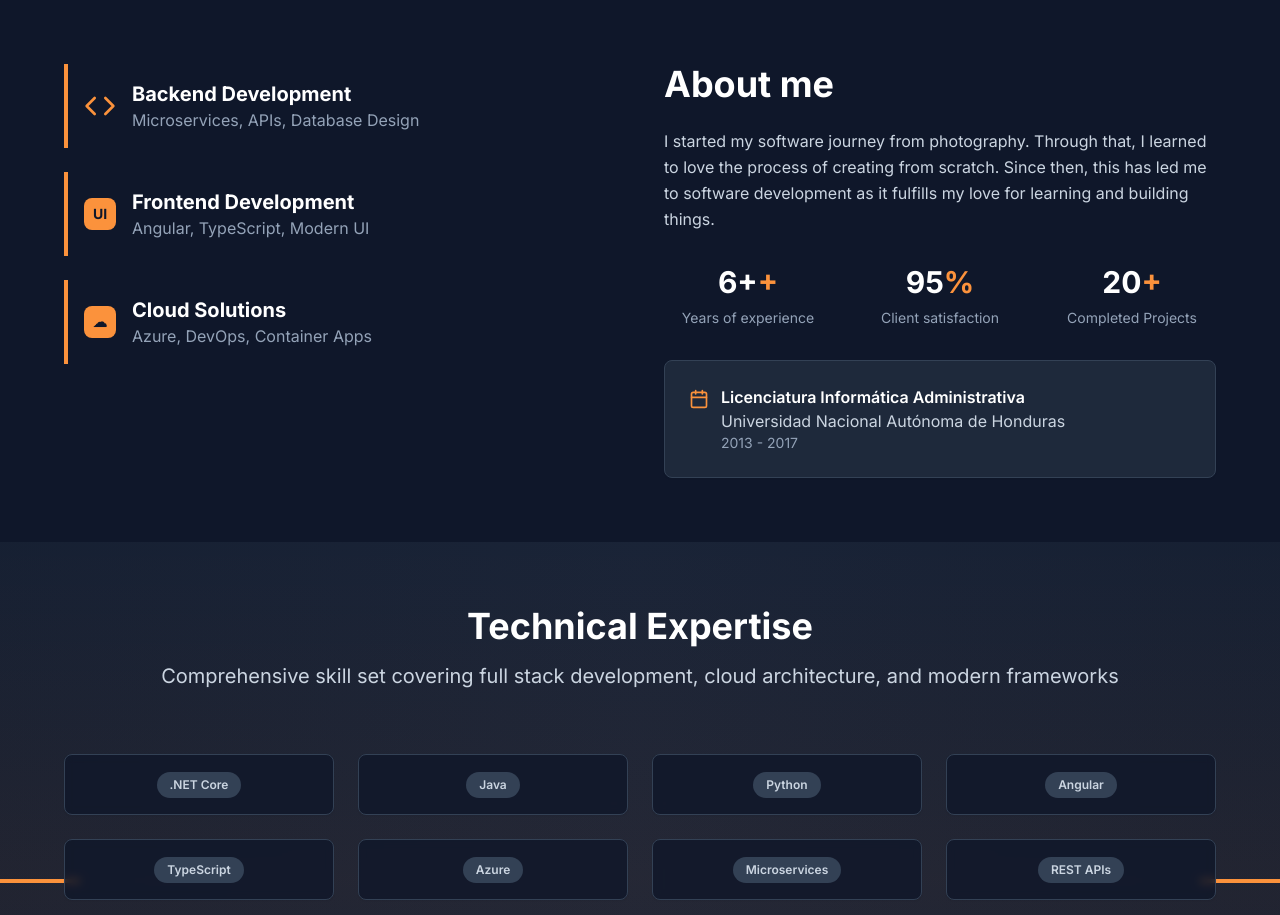
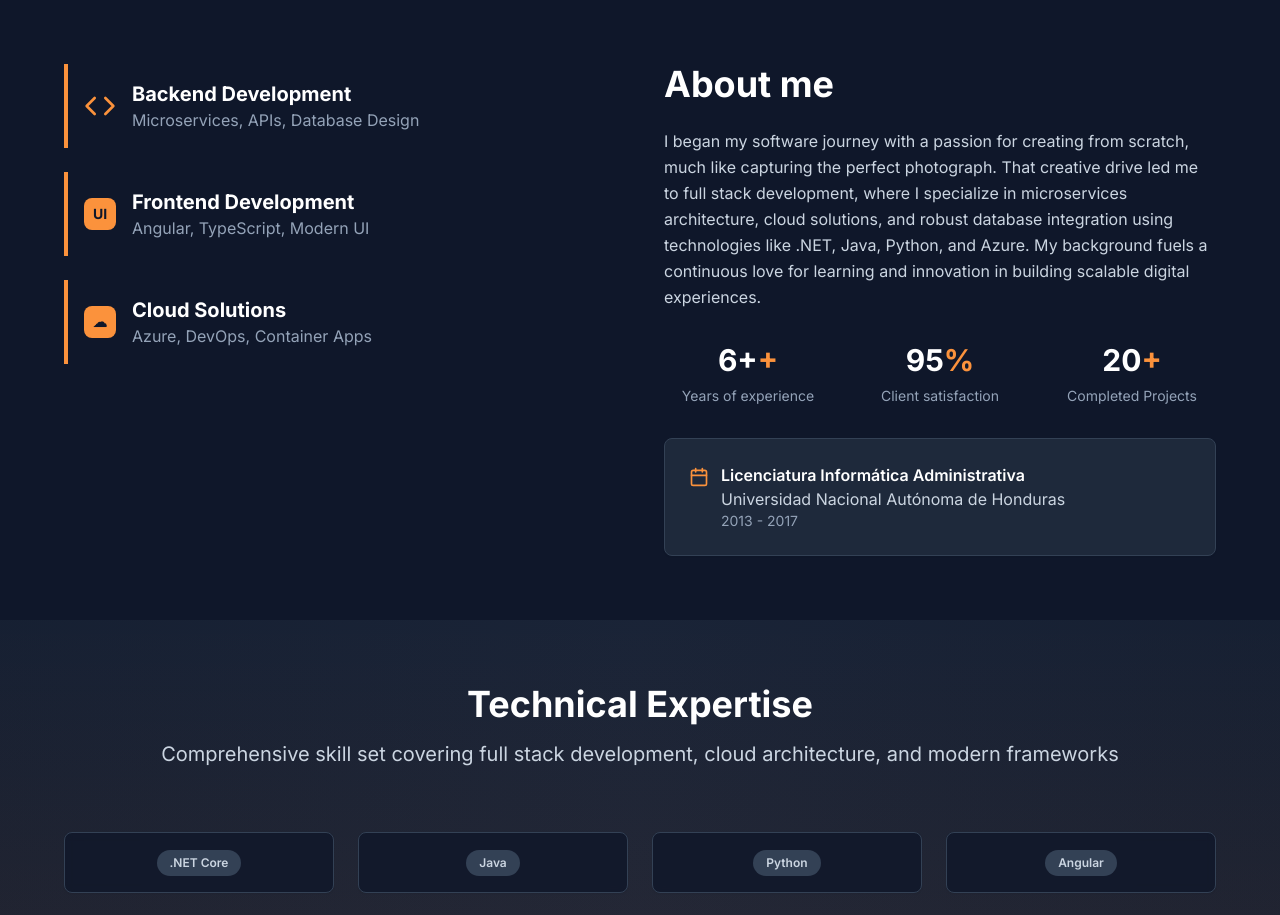
Before and after one commit to luis-maca/personal-portffolio, a React (Vite) app: page / in a window 1280 px wide. Shown: the part 800-1715 px from the top of the page. Built offline with nearby package versions, Linux system fonts and the light colour scheme.

Commit message:
Refactor: Update About Me section
Update the "About Me" section with the new content provided by the user.

```diff
--- a/src/pages/Index.tsx
+++ b/src/pages/Index.tsx
@@ -1,4 +1,3 @@
-
 import { useState } from "react";
 import { Button } from "@/components/ui/button";
 import { Card, CardContent } from "@/components/ui/card";
@@ -225,9 +224,7 @@ const Index = () => {
               <div>
                 <h2 className="text-4xl font-bold text-white mb-6">About me</h2>
                 <p className="text-slate-300 leading-relaxed mb-8">
-                  I started my software journey from photography. Through that, I learned to
-                  love the process of creating from scratch. Since then, this has led me to
-                  software development as it fulfills my love for learning and building things.
+                  I began my software journey with a passion for creating from scratch, much like capturing the perfect photograph. That creative drive led me to full stack development, where I specialize in microservices architecture, cloud solutions, and robust database integration using technologies like .NET, Java, Python, and Azure. My background fuels a continuous love for learning and innovation in building scalable digital experiences.
                 </p>
               </div>
 
```
